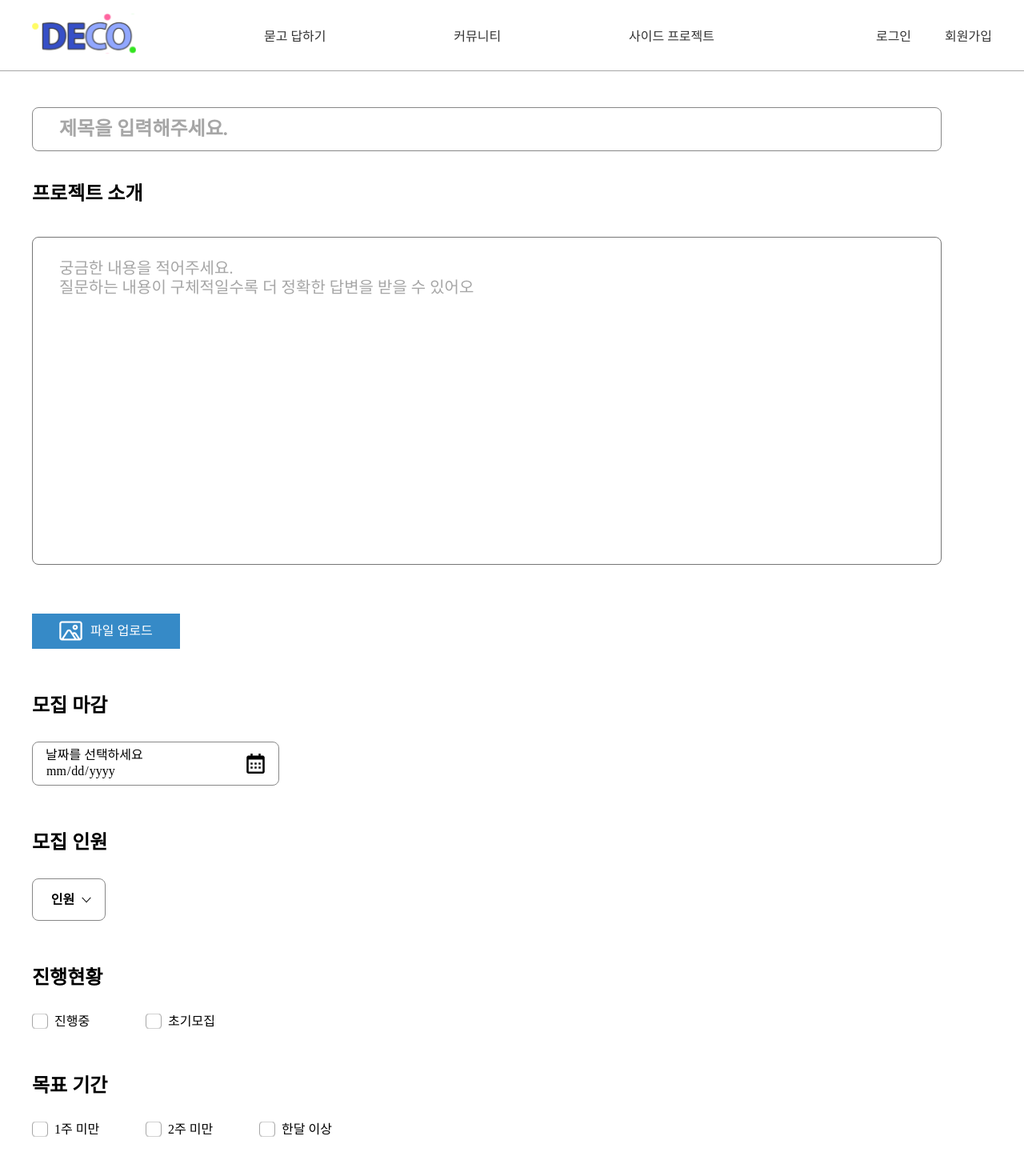
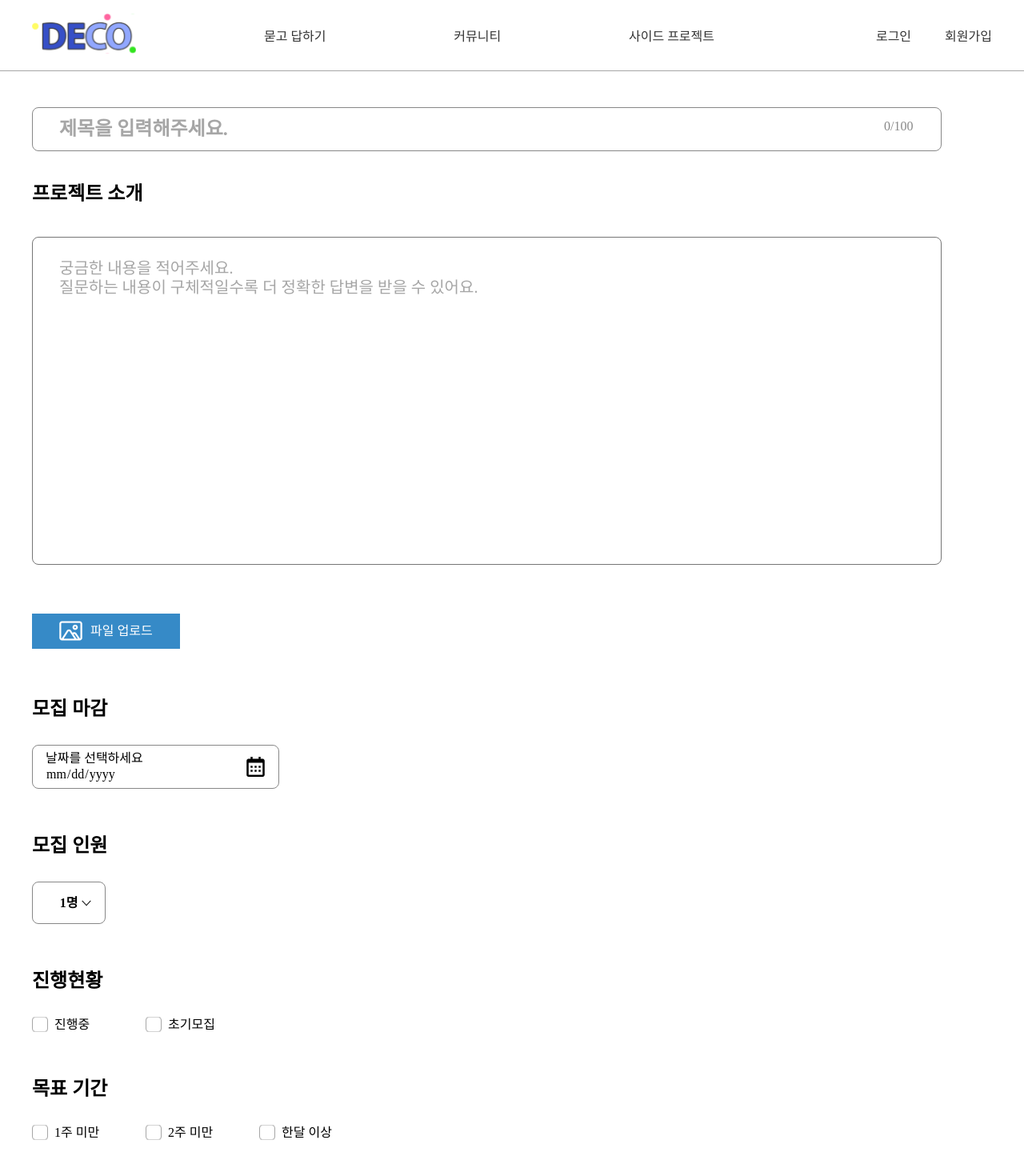
Before and after one commit to Likelion-lucky7/DECO, a React (Vite) app in the folder deco/: page /sideprojectwrtie in a window 1280 px wide. Shown: the top 1470 px of the page at 80% size. Built offline with nearby package versions, Linux system fonts and the light colour scheme.

Commit message:
[Style] 사이드프로젝트 작성페이지 모집인원, 제목 글자수 css #58 - 모집인원 드롭 다운 커스텀 - 제목 글자수 확인 css

```diff
--- a/deco/src/components/SideProjectPage/SideProjectWrite.jsx
+++ b/deco/src/components/SideProjectPage/SideProjectWrite.jsx
@@ -1,45 +1,83 @@
-import React from "react";
+import React, { useState } from "react";
 import styles from "./SideProjectWrite.module.css";
 import { ReactComponent as ReactIcon } from "../../assets/sideproject/react.svg";
 import { ReactComponent as JavascriptIcon } from "../../assets/sideproject/js.svg";
 import { ReactComponent as TypescriptIcon } from "../../assets/sideproject/ts.svg";
 import { ReactComponent as FigmaIcon } from "../../assets/sideproject/figma.svg";
 const SideProjectWrite = () => {
+
   return (
-    <form className={styles.container}>
-      <input type="text" className={styles.titleInput} placeholder="제목을 입력해주세요."/>
+    <form
+      onSubmit={(e) => {
+        e.preventDefault();
+        console.log("작성완료");
+      }}
+      className={styles.container}
+    >
+      <fieldset>
+        <legend className={styles.a11yhidden}>
+          <h1>게시글 작성 폼</h1>
+        </legend>
+        <ul>
+          <li>
+            <div className={styles.titleBox}>
+              <h2 className={styles.a11yhidden}>프로젝트명</h2>
+              <input
+                type="text"
+                className={styles.titleInput}
+                placeholder="제목을 입력해주세요."
+                maxLength="100"
+                required
+                tabIndex="0"
+
+              />
+              <div className={styles.titleCount}>0/100</div>
+            </div>
+          </li>
+          <li>
             <div className={styles.descriptionBox}>
               <h2 className={styles.description}>프로젝트 소개</h2>
               <textarea
-          // name="description"
-          // defaultValue="This is a description."
                 id=""
                 cols="30"
                 rows="10"
                 className={styles.descriptionInput}
-          placeholder="궁금한 내용을 적어주세요.&#13;&#10;질문하는 내용이 구체적일수록 더 정확한 답변을 받을 수 있어오"
+                placeholder="궁금한 내용을 적어주세요.&#13;&#10;질문하는 내용이 구체적일수록 더 정확한 답변을 받을 수 있어요."
+                required
               ></textarea>
             </div>
-      <label htmlFor="input-file"  className={styles.inputButton} >업로드</label>
-      <input type="file"  id="input-file" className={styles.uploadInput} />
-
+          </li>
+          <li>
+            <label htmlFor="input-file" className={styles.inputButton}>
+              <h2 className={styles.a11yhidden}>업로드</h2>
+            </label>
+            <input type="file" id="input-file" className={styles.uploadInput} />
+          </li>
+          <li>
             <div className={styles.dateBox}>
               <h2 className={styles.date}>모집 마감</h2>
-        <input className={styles.dateInput} type="date" data-placeholder="날짜를 선택하세요" required />
+              <input
+                className={styles.dateInput}
+                type="date"
+                data-placeholder="날짜를 선택하세요"
+                required
+              />
             </div>
-
-      <div className={styles.peopleBox}>
+          </li>
+          <li className={styles.peopleBox}>
             <h2 className={styles.people}>모집 인원</h2>
-        <div className={styles.dropdown}>
-          <button className={styles.dropButton}>인원</button>
-          <div className={styles.dropdownContent}>
-            <a href="#">1명</a>
-            <a href="#">2명</a>
-            <a href="#">3명</a>
-          </div>
-        </div>
-      </div>
-
+            <select
+              name="memberCount"
+              className={styles.member}
+              defaultValue="인원"
+              required
+            >
+              <option value="1">1명</option>
+              <option value="2">2명</option>
+              <option value="3">3명</option>
+            </select>
+          </li>
+          <li>
             <div className={styles.satusBox}>
               <h2 className={styles.status}>진행현황</h2>
               <input type="radio" name="status" id="ing" />
@@ -47,7 +85,8 @@ const SideProjectWrite = () => {
               <input type="radio" name="status" id="start" />
               <label htmlFor="start">초기모집</label>
             </div>
-
+          </li>
+          <li>
             <div className={styles.periodBox}>
               <h2 className={styles.period}>목표 기간</h2>
               <input type="radio" name="period" id="2week"></input>
@@ -57,7 +96,8 @@ const SideProjectWrite = () => {
               <input type="radio" name="period" id="more_than_1month"></input>
               <label htmlFor="more_than_1month">한달 이상</label>
             </div>
-
+          </li>
+          <li>
             <div className={styles.roleBox}>
               <h2 className={styles.role}>모집 역할</h2>
               <input type="checkbox" id="frontend" />
@@ -71,7 +111,8 @@ const SideProjectWrite = () => {
               <input type="checkbox" id="etc" />
               <label htmlFor="etc">기타</label>
             </div>
-
+          </li>
+          <li>
             <div className={styles.skillBox}>
               <h2 className={styles.skill}>사용기술</h2>
               <input type="checkbox" id="javascript" />
@@ -91,6 +132,8 @@ const SideProjectWrite = () => {
                 <FigmaIcon className={styles.skillIcon} />
               </label>
             </div>
+          </li>
+          <li>
             <div className={styles.emailBox}>
               <h2 className={styles.email}>이메일 공개여부</h2>
               <input type="radio" name="email" id="open" />
@@ -98,7 +141,13 @@ const SideProjectWrite = () => {
               <input type="radio" name="email" id="private" />
               <label htmlFor="private">비공개</label>
             </div>
-      <button className={styles.submitButton}>등록</button>
+          </li>
+        </ul>
+
+        <button type="submit" className={styles.submitButton}>
+          등록
+        </button>
+      </fieldset>
     </form>
   );
 };
--- a/deco/src/components/SideProjectPage/SideProjectWrite.module.css
+++ b/deco/src/components/SideProjectPage/SideProjectWrite.module.css
@@ -3,20 +3,38 @@
   min-width: 1000px;
   margin: 0 auto;
 }
-
+.a11yhidden {
+  position: absolute;
+  width: 1px;
+  height: 1px;
+  overflow: hidden;
+  clip-path: inset(50%);
+}
+.titleBox {
+  position: relative;
+}
 .titleInput {
   margin-top: 45px;
-  width: 1069px;
+  width: 1024px;
   height: 53px;
   border: 1px solid #888888;
   border-radius: 8px;
-  padding: 0px 33px;
+  padding: 0px 78px 0 33px;
   font-weight: 700;
   font-size: 24px;
   line-height: 29px;
 }
 .titleInput::placeholder {
   color: #a6a6a6;
+}
+
+.titleCount {
+  position: absolute;
+  top: 60%;
+  right: 90px;
+  color: #888888;
+  width: 45px;
+  height: 35px;
 }
 
 .description {
@@ -39,11 +57,7 @@
 .descriptionInput::placeholder {
   color: #a6a6a6;
 }
-.descriptionInput:focus {
-  outline: none;
-}
 .inputButton {
-  color: transparent;
   display: inline-block;
   width: auto;
   margin: 57px 0 0 0;
@@ -74,9 +88,6 @@ input[type="date"] {
     16px center / 25px auto;
   padding-left: 16px;
 }
-input:focus {
-  outline: none;
-}
 
 input[type="date"]::-webkit-clear-button,
 input[type="date"]::-webkit-inner-spin-button {
@@ -102,7 +113,6 @@ input[type="date"]:valid::before {
   display: none;
 }
 
-/* 날짜 */
 .dateInput {
   width: 291px;
   height: 53px;
@@ -111,9 +121,17 @@ input[type="date"]:valid::before {
   border-radius: 8px;
 }
 
-.dropButton {
-  position: relative;
-  display: inline-block;
+select::-ms-expand {
+  display: none;
+}
+.member {
+  -o-appearance: none;
+  -webkit-appearance: none;
+  -moz-appearance: none;
+  appearance: none;
+}
+
+.member {
   width: 92px;
   height: 53px;
   background: #ffffff url("../../assets/sideproject/down_arrow_icon.png")
@@ -124,36 +142,14 @@ input[type="date"]:valid::before {
   font-weight: 700;
   font-size: 16px;
   line-height: 19px;
-  text-indent: -15px;
 }
-
-.dropdownContent {
-  display: none;
-  position: absolute;
-  width: 92px;
-  z-index: 1;
-  background-color: #ffffff;
-
-  border: 1px solid #888888;
-  border-radius: 8px;
-
-}
-
-.dropdownContent a {
-  color: black;
-  text-decoration: none;
+.member option {
   display: block;
   font-weight: 700;
   font-size: 16px;
   height: 40px;
   line-height: 40px;
   text-align: center;
-  /* text-indent: 30px; */
-}
-
-.dropdown:hover .dropdownContent {
-  display: block;
-
 }
 
 input[type="checkbox"],
@@ -198,6 +194,6 @@ input[type="radio"]:checked + label {
   background: url("../../assets/sideproject/등록버튼.png") no-repeat 50% 20%;
 }
 
-.submitButton:hover{
+.submitButton:hover {
   background: url("../../assets/sideproject/등록버튼.png") no-repeat 50% 80%;
 }
```
Also changed, not shown: deco/.eslintrc.cjs, 1 other file (tests, documents, lock files or other folders). Lines whose indentation alone changed are shown as unchanged.
